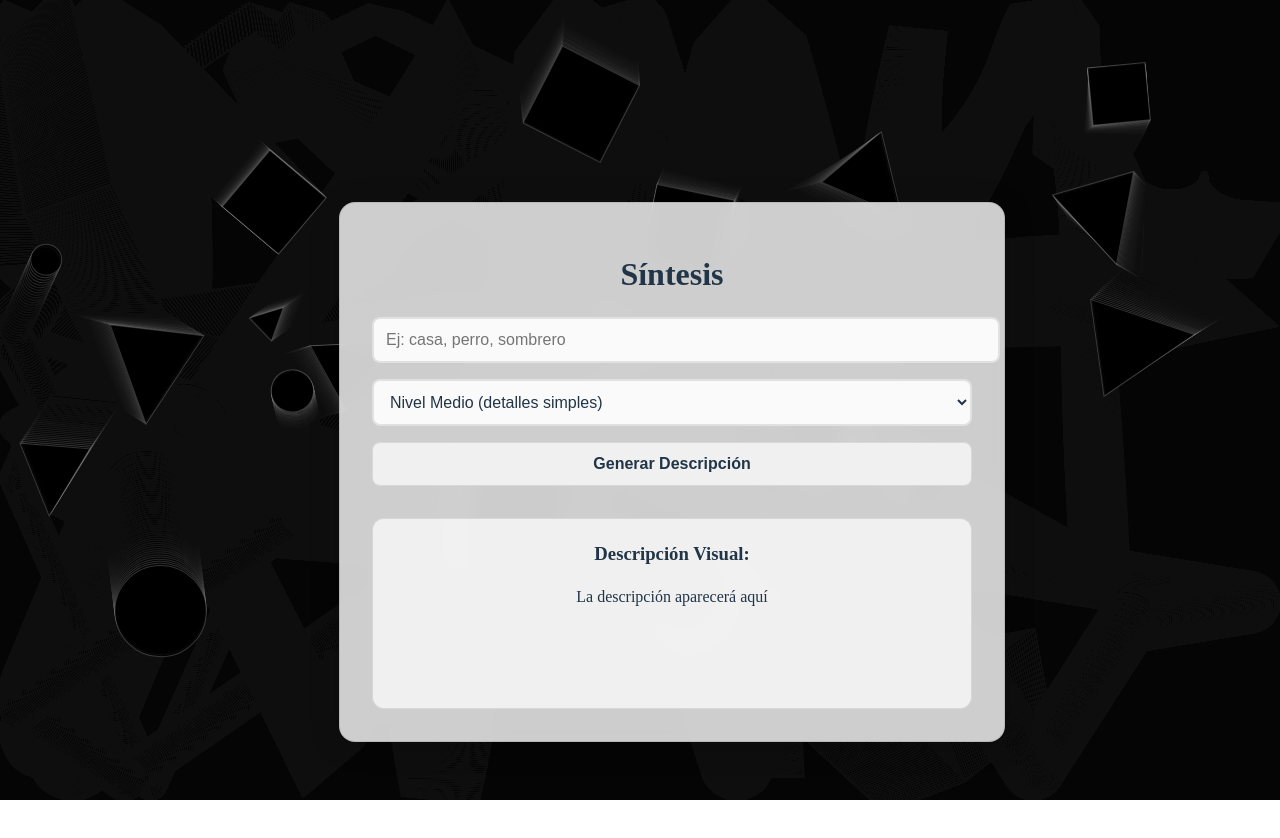
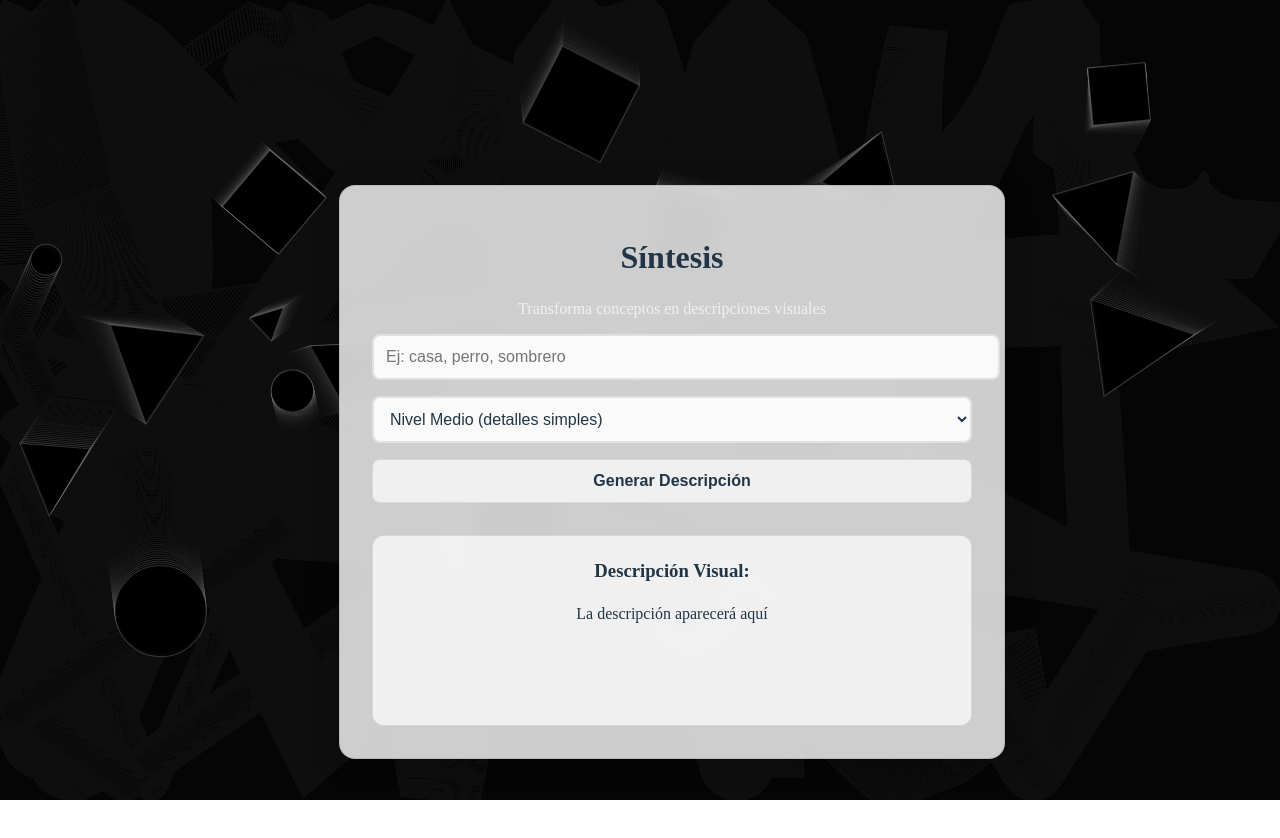
Before and after one commit to nachovanzo7/metapic.so, a React (Vite) app: page / in a window 1280 px wide. Shown: the top 838 px of the page. Built offline with nearby package versions, Linux system fonts and the light colour scheme; no server answers.

Commit message:
Description and title

```diff
--- a/src/App.tsx
+++ b/src/App.tsx
@@ -92,6 +92,7 @@ const App = () => {
         transition={{ duration: 0.5 }}
         className="card"
       >
+        <div className="title-container">
           <motion.h1
             initial={{ scale: 0.9 }}
             animate={{ scale: 1 }}
@@ -99,6 +100,15 @@ const App = () => {
           >
             Síntesis
           </motion.h1>
+          <motion.p
+            initial={{ opacity: 0 }}
+            animate={{ opacity: 0.7 }}
+            transition={{ delay: 0.3 }}
+            style={{color: 'white'}}
+          >
+            Transforma conceptos en descripciones visuales
+          </motion.p>
+        </div>
 
         <motion.input
           type="text"
```
Lines whose indentation alone changed are shown as unchanged.
